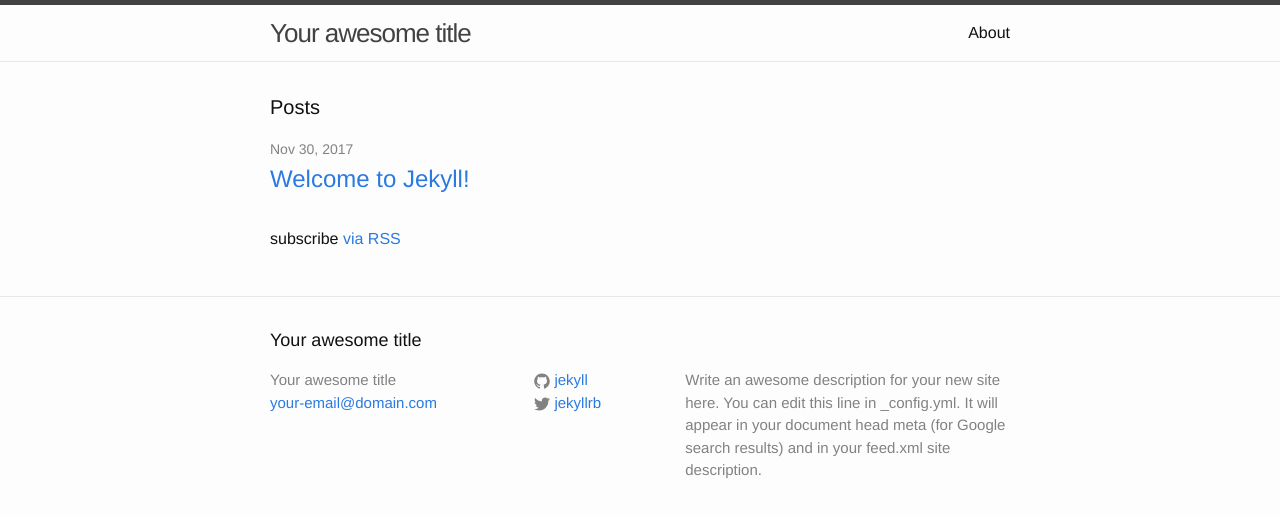
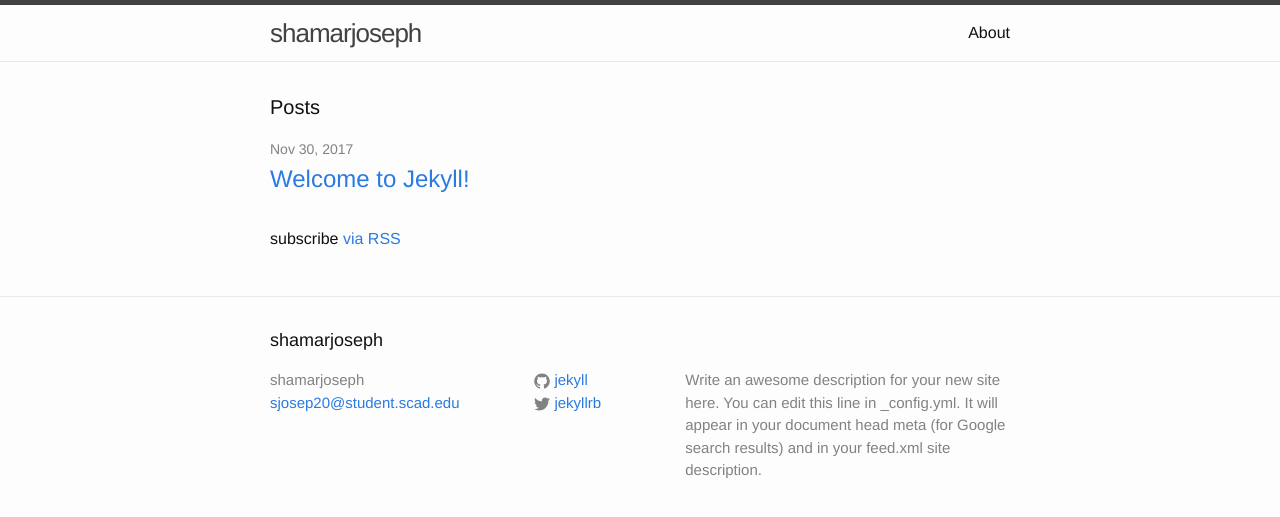
Before and after one commit to shamarjoseph/shamarjoseph.github.io, a Jekyll site: the page built from index.html, in a window 1280 px wide. Shown: the top 517 px of the page. Built offline with Jekyll 4.4.1, drawn with Linux system fonts in a browser that asks for light colours.

Commit message:
Update _config.yml

```diff
--- a/_config.yml
+++ b/_config.yml
@@ -6,8 +6,8 @@
 # 'jekyll serve'. If you change this file, please restart the server process.
 
 # Site settings
-title: Your awesome title
-email: your-email@domain.com
+title: shamarjoseph
+email: sjosep20@student.scad.edu
 description: > # this means to ignore newlines until "baseurl:"
   Write an awesome description for your new site here. You can edit this
   line in _config.yml. It will appear in your document head meta (for
```
